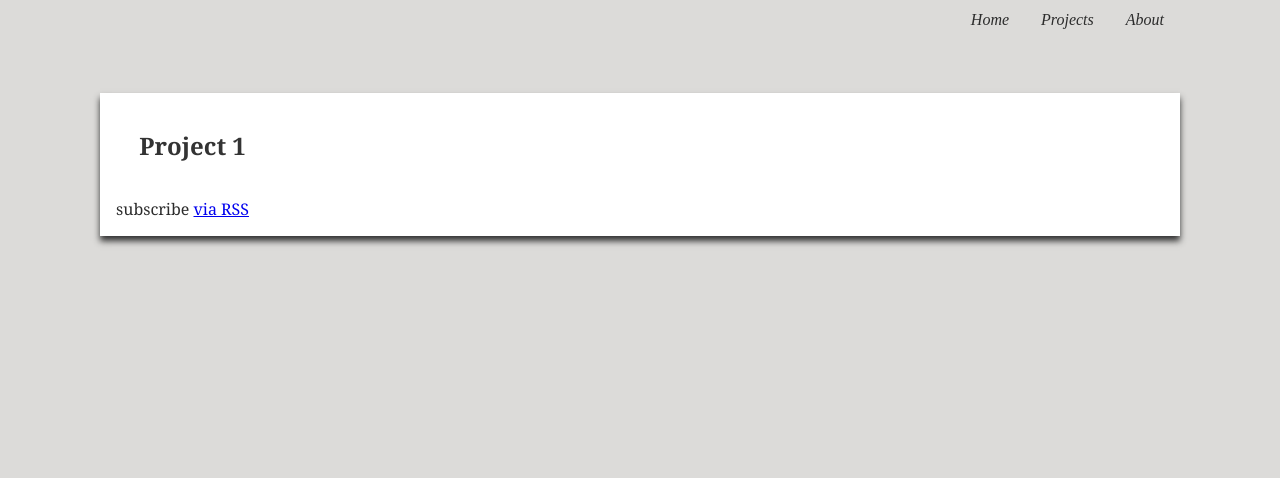
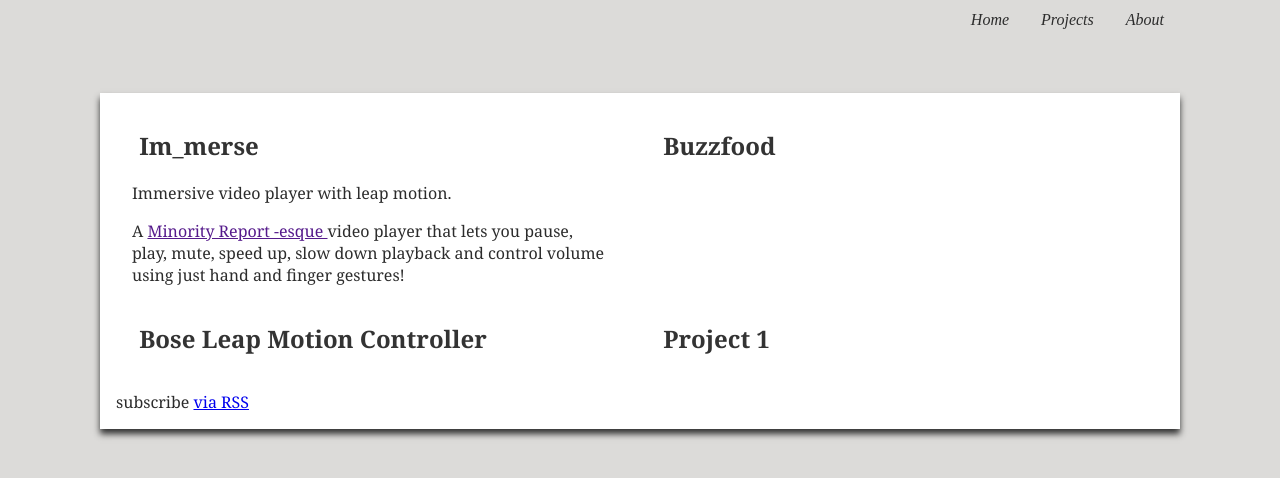
Before and after one commit to szaman19/szaman19.github.io, a Jekyll site: the page built from projects/index.md, in a window 1280 px wide. Shown: the top 478 px of the page. Built offline with Jekyll 4.4.1, drawn with Linux system fonts in a browser that asks for light colours.

Commit message:
added projects content

```diff
--- a/projects/index.md
+++ b/projects/index.md
@@ -8,6 +8,33 @@
         <div class="main">
             <div class="blog-content">
                 <ul class="post-list">
+                    <li>
+                        <div class="blog-post">
+                            <h2>
+                                <a class="post-link" href="">Im_merse</a>
+                            </h2>
+                            <p>Immersive video player with leap motion.</p>
+
+                            <p>A <a href=""> Minority Report -esque </a> video player that lets you pause, play, mute, speed up, slow down playback and control volume using just hand and finger gestures! </p>
+                        </div>
+                    </li>
+                    <li>
+                        <div class="blog-post">
+                            <h2>
+                                <a class="post-link" href="">Buzzfood</a>
+                            </h2>
+                        </div>
+                    </li>
+                    <li>
+                        <div class="blog-post">
+                            <h2>
+                                <a class="post-link" href="">Bose Leap Motion Controller</a>
+                            </h2>
+                            <p>
+
+                            </p>
+                        </div>
+                    </li>
                     <li>
                         <div class="blog-post">
                             <h2>
```
